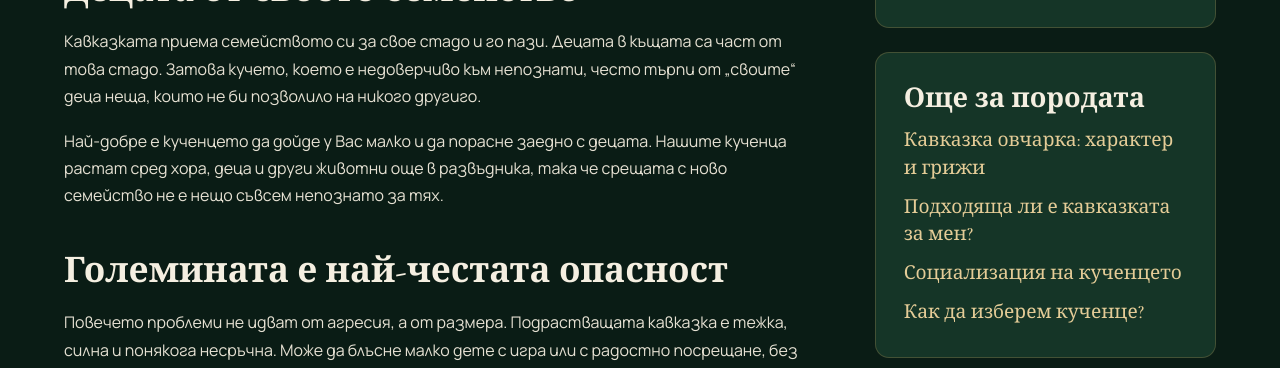
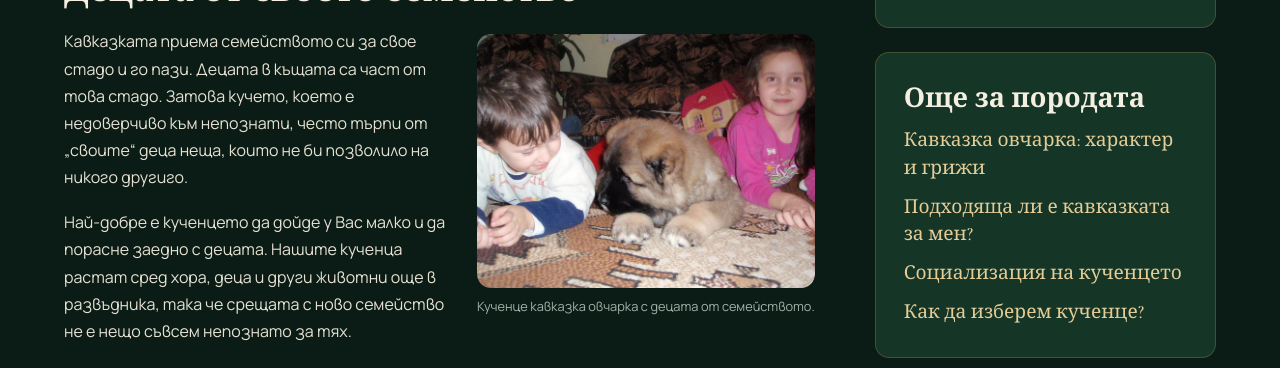
Before and after one commit to Nikstars/vikasdog, a plain HTML site: page caucasian-with-children.html in a window 1280 px wide. Shown: the part 914-1282 px from the top of the page. Drawn offline with nearby package versions, Linux system fonts and the light colour scheme.

Commit message:
Children article: photo of a puppy with the children

```diff
--- a/caucasian-with-children.html
+++ b/caucasian-with-children.html
@@ -115,6 +115,10 @@
                     <p>Но кавказката овчарка е голямо и мощно куче пазач. По стандарта на FCI минималното тегло е 50 кг за мъжките и 45 кг за женските. Затова доброто съжителство не става от само себе си. То зависи от възпитанието на кучето, от правилата за децата и от вниманието на възрастните.</p>
 
                     <h2>Децата от своето семейство</h2>
+                    <figure class="float-photo">
+                        <img src="images/photos/puppy-with-children.jpg" alt="Кученце кавказка овчарка лежи на килима между две деца" width="1400" height="1050" loading="lazy">
+                        <figcaption>Кученце кавказка овчарка с децата от семейството.</figcaption>
+                    </figure>
                     <p>Кавказката приема семейството си за свое стадо и го пази. Децата в къщата са част от това стадо. Затова кучето, което е недоверчиво към непознати, често търпи от „своите“ деца неща, които не би позволило на никого другиго.</p>
                     <p>Най-добре е кученцето да дойде у Вас малко и да порасне заедно с децата. Нашите кученца растат сред хора, деца и други животни още в развъдника, така че срещата с ново семейство не е нещо съвсем непознато за тях.</p>
 
```
Also changed, not shown: en/caucasian-with-children.html (+4 -0 lines), images/photos/puppy-with-children.jpg (added).
